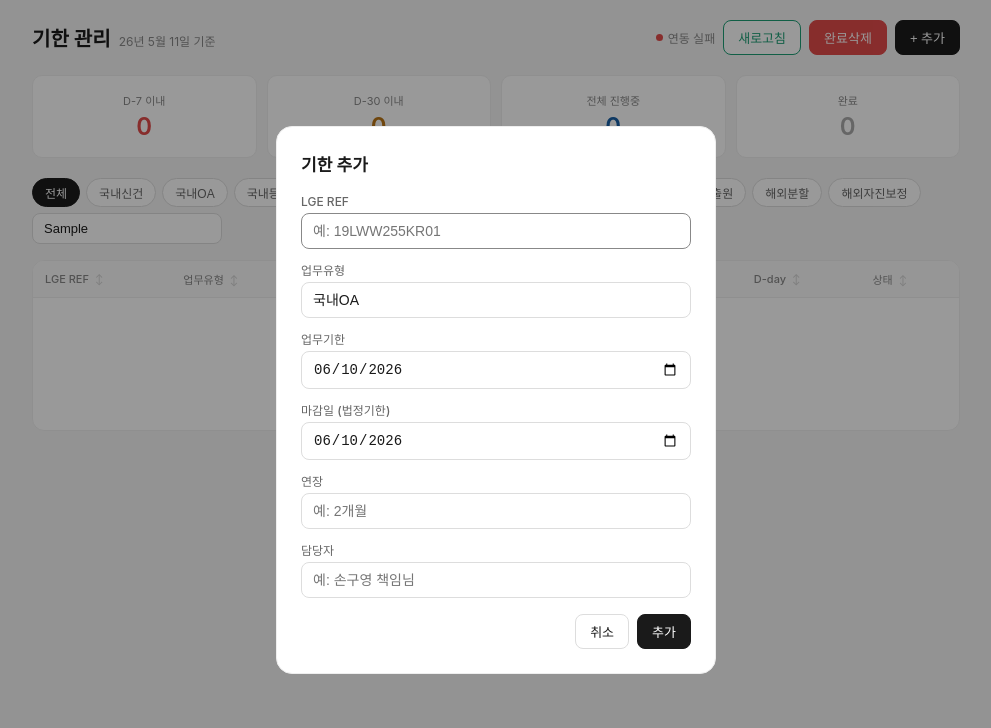
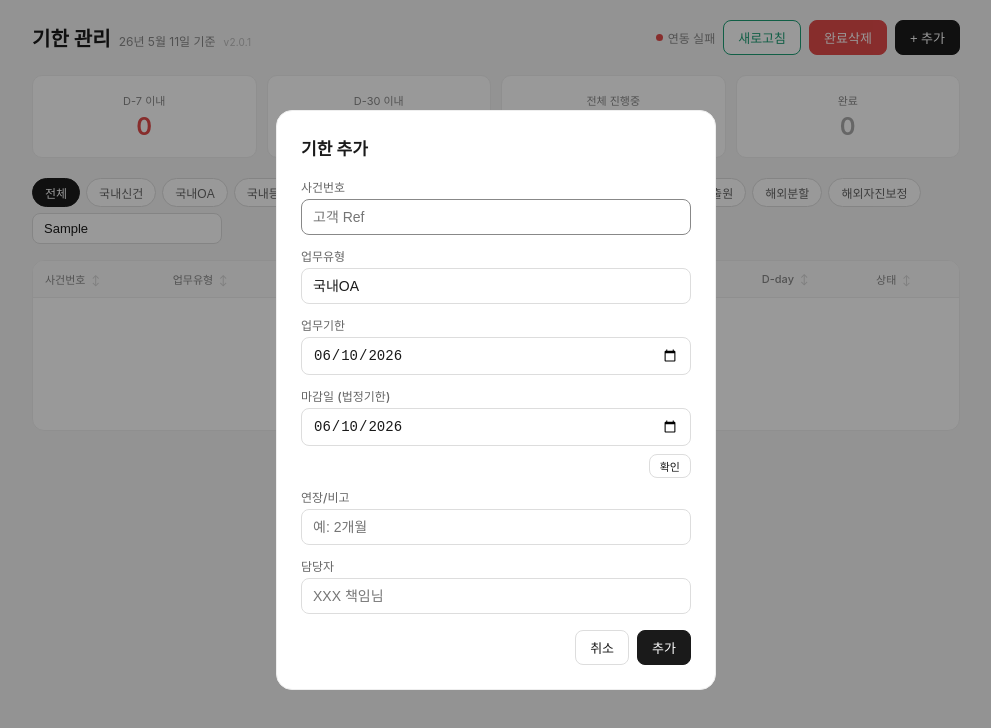
Before and after one commit to seojh517-code/deadline-manager, a plain HTML site: page index.html in a window 1280 px wide. Both pictures are taken after typing "Sample" into the empty fields and a click on the button "+ 추가". Shown: the whole page, without its empty margins (144-1135 px from the left). Drawn offline with Linux system fonts and the light colour scheme; no server answers.

Commit message:
v2.0.1: 버전표시, 시트링크, 필터연동추가, 날짜확인버튼, 사건번호, 연장/비고, 플레이스홀더

```diff
--- a/index.html
+++ b/index.html
@@ -98,6 +98,9 @@ thead th.sortable:hover{color:#555;background:#efefef}
 thead th.sort-active{color:#1a1a1a}
 .sort-icon{margin-left:3px;font-size:10px;opacity:0.35}
 thead th.sort-active .sort-icon{opacity:0.85}
+.ver-badge{font-size:10px;color:#bbb;margin-left:8px;font-weight:400;letter-spacing:0.02em}
+.sync-status{cursor:pointer}
+.sync-status:hover #sync-label{text-decoration:underline}
 .modal-bg{display:none;position:fixed;inset:0;background:rgba(0,0,0,0.4);z-index:100;align-items:center;justify-content:center;padding:1rem}
 .modal-bg.open{display:flex}
 .modal{background:#fff;border-radius:16px;padding:1.5rem;width:440px;max-width:100%;border:1px solid #eee;max-height:90vh;overflow-y:auto}
@@ -142,10 +145,10 @@ thead th.sort-active .sort-icon{opacity:0.85}
 <div class="wrap">
   <div class="top">
     <div style="display:flex;align-items:baseline">
-      <h2>기한 관리<span class="sub" id="date-sub"></span></h2>
+      <h2>기한 관리<span class="sub" id="date-sub"></span><span class="ver-badge">v2.0.1</span></h2>
     </div>
     <div class="sync-row">
-      <div class="sync-status"><span class="dot loading" id="sync-dot"></span><span id="sync-label">연결 중...</span></div>
+      <div class="sync-status" onclick="openSheet()" title="구글 시트 열기"><span class="dot loading" id="sync-dot"></span><span id="sync-label">연결 중...</span></div>
       <button class="btn-sync" id="sync-btn" onclick="syncFromSheet()" disabled>새로고침</button>
       <button class="btn btn-danger" onclick="openDeleteDoneModal()">완료삭제</button>
       <button class="btn btn-primary" onclick="openModal(-1)">+ 추가</button>
@@ -177,11 +180,11 @@ thead th.sort-active .sort-icon{opacity:0.85}
   <div class="table-wrap">
     <table>
       <thead><tr>
-        <th class="sortable" id="th-ref" onclick="setSortCol('ref')">LGE REF <span class="sort-icon">↕</span></th>
+        <th class="sortable" id="th-ref" onclick="setSortCol('ref')">사건번호 <span class="sort-icon">↕</span></th>
         <th class="sortable" id="th-type" onclick="setSortCol('type')">업무유형 <span class="sort-icon">↕</span></th>
         <th class="sortable" id="th-workDate" onclick="setSortCol('workDate')">업무기한 <span class="sort-icon">↕</span></th>
         <th class="sortable" id="th-deadDate" onclick="setSortCol('deadDate')">마감일 <span class="sort-icon">↕</span></th>
-        <th>연장</th>
+        <th>연장/비고</th>
         <th class="sortable" id="th-person" onclick="setSortCol('person')">담당자 <span class="sort-icon">↕</span></th>
         <th class="sortable" id="th-dday" onclick="setSortCol('dday')">D-day <span class="sort-icon">↕</span></th>
         <th class="sortable" id="th-status" onclick="setSortCol('status')">상태 <span class="sort-icon">↕</span></th>
@@ -196,7 +199,7 @@ thead th.sort-active .sort-icon{opacity:0.85}
 <div class="modal-bg" id="modal-bg">
   <div class="modal">
     <h3 id="modal-title">기한 추가</h3>
-    <div class="form-row"><label>LGE REF</label><input id="f-ref" placeholder="예: 19LWW255KR01"></div>
+    <div class="form-row"><label>사건번호</label><input id="f-ref" placeholder="고객 Ref"></div>
     <div class="form-row"><label>업무유형</label>
       <select id="f-type">
         <option value="국내신건">국내신건</option>
@@ -213,8 +216,9 @@ thead th.sort-active .sort-icon{opacity:0.85}
     </div>
     <div class="form-row"><label>업무기한</label><input type="date" id="f-work"></div>
     <div class="form-row"><label>마감일 (법정기한)</label><input type="date" id="f-dead"></div>
-    <div class="form-row"><label>연장</label><input id="f-ext" placeholder="예: 2개월"></div>
-    <div class="form-row"><label>담당자</label><input id="f-person" placeholder="예: 손구영 책임님"></div>
+    <div style="text-align:right;margin:-4px 0 10px"><button type="button" class="btn" style="font-size:11px;padding:3px 10px" onclick="document.activeElement.blur()">확인</button></div>
+    <div class="form-row"><label>연장/비고</label><input id="f-ext" placeholder="예: 2개월"></div>
+    <div class="form-row"><label>담당자</label><input id="f-person" placeholder="XXX 책임님"></div>
     <div class="modal-btns-left">
       <div>
         <button class="btn btn-danger" id="modal-del-btn" onclick="deleteFromModal()" style="display:none">삭제</button>
@@ -243,6 +247,8 @@ thead th.sort-active .sort-icon{opacity:0.85}
 
 <script>
 const GAS_URL = 'https://script.google.com/macros/s/AKfycbyIJo-Us95YZ0m5XGCkRiofb4eWA5YOBh0YVYJMvIzlidAFqt1CpKZ-FaChhhS-iu4oxg/exec';
+const SHEET_URL = 'https://docs.google.com/spreadsheets/d/16svkfRxaVy-Ffud2CCXgw7iGsfGBA08YYm9-GDfGCFQ/edit?gid=0#gid=0';
+function openSheet(){ window.open(SHEET_URL,'_blank'); }
 
 const STATUS_LIST = ['진행중','초안완','수정중','수정완','완료'];
 
@@ -517,7 +523,7 @@ function openModal(idx) {
     const ds=t.toISOString().slice(0,10);
     document.getElementById('f-work').value=ds;
     document.getElementById('f-dead').value=ds;
-    document.getElementById('f-type').value='국내OA';
+    document.getElementById('f-type').value=(filter!=='전체')?filter:'국내OA';
   }
   document.getElementById('modal-bg').classList.add('open');
   setTimeout(function(){ document.getElementById('f-ref').focus(); },100);
```
